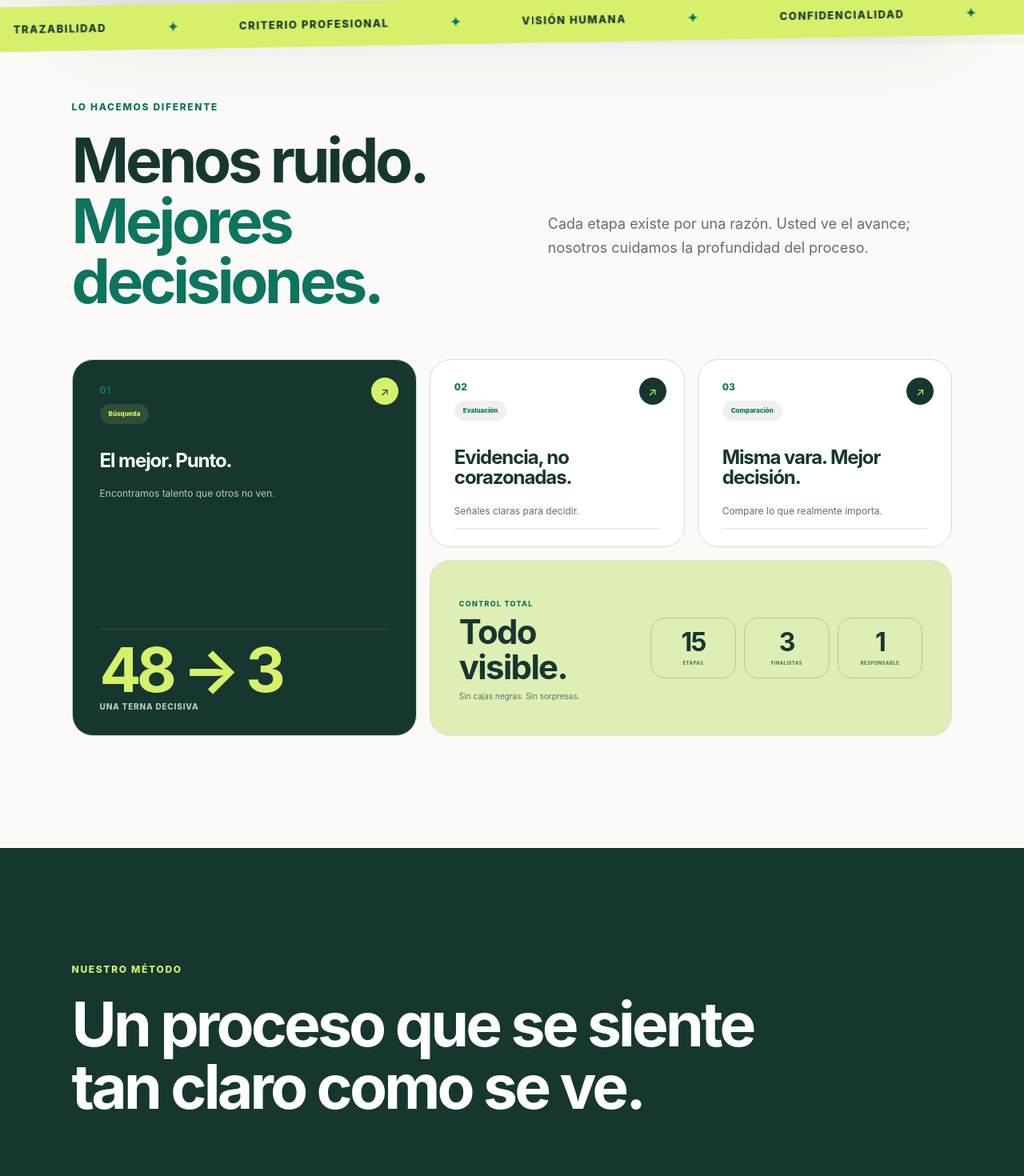
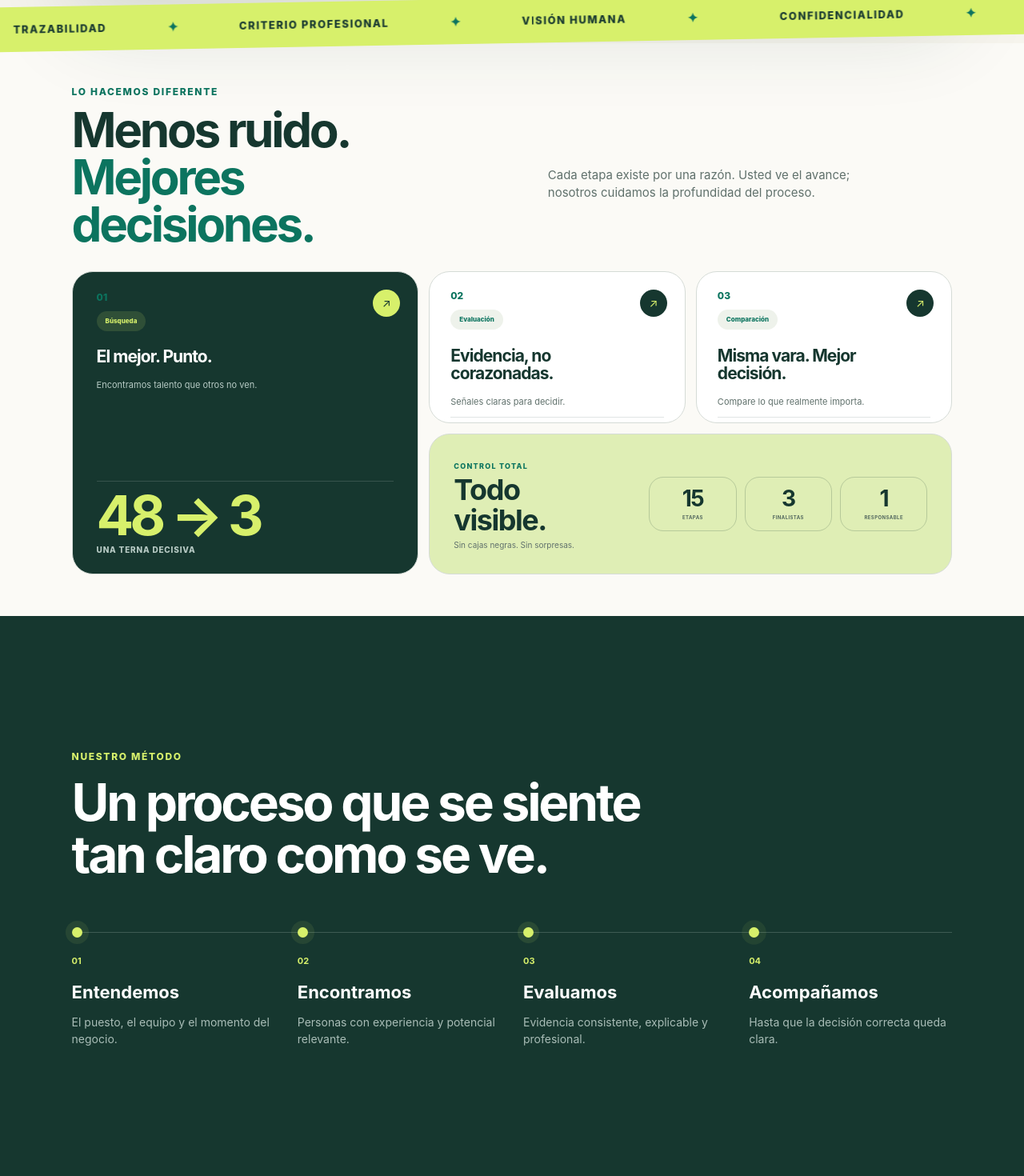
Before and after one commit to luisvallacastro-rgb/talento-sv, a Next.js app: page / in a window 1280 px wide. Shown: the part 1420-2890 px from the top of the page at 80% size. Built offline with nearby package versions, Linux system fonts and the light colour scheme; no server answers.

Commit message:
Adapta secciones a portatiles de 14 pulgadas

```diff
--- a/src/app/modern-home.css
+++ b/src/app/modern-home.css
@@ -163,3 +163,38 @@
 @media(min-width:651px) and (max-width:1000px){.bento-stats article{grid-template-columns:.75fr 1.25fr;min-height:220px;padding:26px 34px;overflow:hidden}.bento-stats .stats-copy{text-align:left}.bento-stats .stats-copy p{margin-inline:0;text-align:left}.bento-stats .stats-copy h3{font-size:38px;margin:6px 0}.stats-row{width:100%;max-width:none;margin:0;grid-template-columns:repeat(3,1fr);gap:8px}.stats-row>div{min-height:76px}}
 .public-form>.button+.text-link{display:inline-flex;align-items:center;margin-left:24px;min-height:46px;vertical-align:middle}.public-form>.button{vertical-align:middle}@media(max-width:650px){.public-form>.button+.text-link{display:flex;margin:14px 0 0}}
 .demo-access-note{display:flex;justify-content:space-between;gap:20px;padding:14px 16px;margin-bottom:22px;border-radius:12px;background:#eef6d5;color:var(--ink)}.demo-access-note strong{font-size:13px}.demo-access-note span{font-size:12px;color:var(--muted)}@media(max-width:650px){.demo-access-note{flex-direction:column;gap:4px}}
+
+/* Viewport-fit sections for compact desktop and 14-inch laptops */
+@media(min-width:1001px) and (max-height:900px){
+  .modern-section,.process-section,.quote-section,.modern-cta{min-height:calc(100svh - 84px);scroll-margin-top:84px}
+  .modern-section{display:flex;flex-direction:column;justify-content:center;padding:38px max(7vw,28px)}
+  .section-intro h2{font-size:clamp(42px,4.7vw,66px);margin:12px 0 28px}
+  .section-intro p{font-size:15px;line-height:1.5;max-width:430px}
+  .bento-grid{grid-template-rows:190px 176px;gap:13px}
+  .bento-1 article{min-height:379px;padding:24px 30px}
+  .bento-2 article,.bento-3 article{min-height:190px;padding:22px 26px}
+  .bento-stats article{min-height:176px;padding:22px 30px}
+  .bento-1 h3{font-size:clamp(38px,3.6vw,52px);margin-top:34px}
+  .bento-1>article>p{font-size:13px;margin-bottom:12px}
+  .bento-1 .service-impact{padding-top:13px}
+  .bento-1 .service-impact strong{font-size:clamp(58px,5.4vw,76px)}
+  .bento-card h3{font-size:clamp(21px,1.55vw,26px);margin-top:22px;margin-bottom:7px}
+  .bento-card>article>p{font-size:11px;line-height:1.35}
+  .bento-2 .service-impact,.bento-3 .service-impact{padding-top:10px}
+  .bento-2 .service-impact strong,.bento-3 .service-impact strong{font-size:34px}
+  .bento-stats .stats-copy h3{font-size:36px;margin:4px 0}
+  .stats-row>div{min-height:68px;padding-block:8px}
+  .stats-row strong{font-size:28px}
+  .process-section{display:flex;flex-direction:column;justify-content:center;padding:58px max(7vw,28px)}
+  .process-section h2{font-size:clamp(46px,5vw,66px);margin:16px 0 54px}
+  .process-line{gap:28px}
+  .process-step article{padding-top:34px}
+  .process-step h3{font-size:22px;margin:18px 0 8px}
+  .process-step p{font-size:14px;line-height:1.5}
+  .quote-section{display:grid;place-items:center;padding:70px max(7vw,28px)}
+  .quote-section blockquote{font-size:clamp(42px,4.7vw,64px)}
+  .modern-cta{display:flex;align-items:center;padding:70px max(7vw,28px)}
+  .modern-cta h2{font-size:clamp(70px,8vw,108px);margin:20px 0}
+  .modern-cta p{font-size:17px}
+  .modern-cta>div:not(.cta-orb)>div{margin-top:30px}
+}
```
